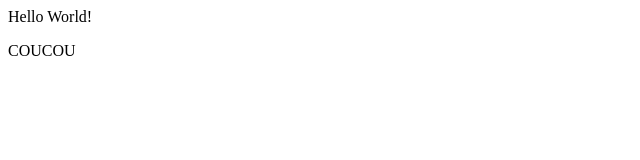
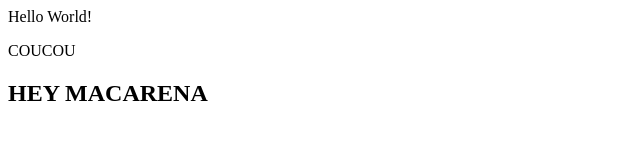
Before and after one commit to ab64600/test, a plain HTML site: page index.html in a window 1280 px wide. Shown: the whole page, without its empty margins (0-640 px from the left). Drawn offline with Linux system fonts and the light colour scheme.

Commit message:
hey je teste

```diff
--- a/index.html
+++ b/index.html
@@ -1,2 +1,3 @@
 <div>Hello World!</div>
 <p>COUCOU</p>
+<h2>HEY MACARENA</h2>
```
